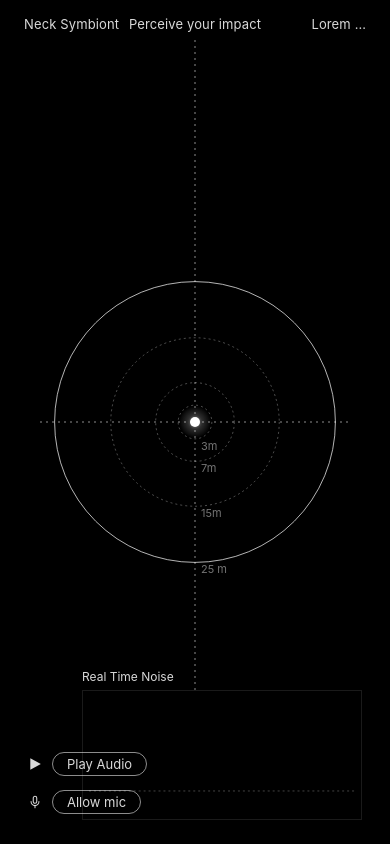
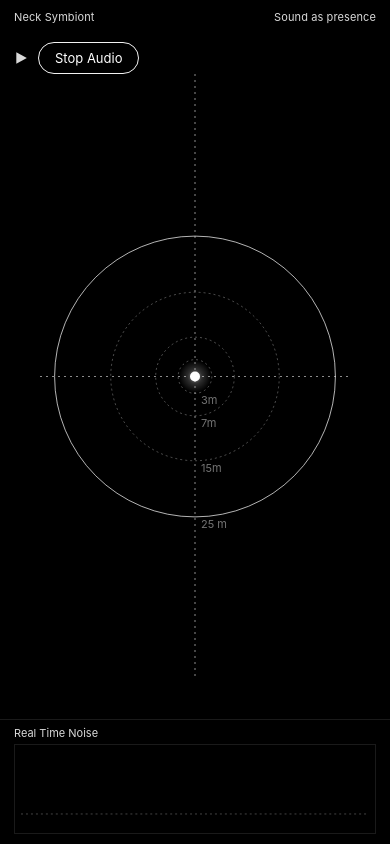
Before and after one commit to frasalva/Thesis, a plain HTML site: page neck-audio/index.html in a window 390 px wide. Drawn offline with Linux system fonts and the light colour scheme.

Commit message:
mobile adaptation

```diff
--- a/neck-audio/index.html
+++ b/neck-audio/index.html
@@ -2,7 +2,10 @@
 <html lang="en">
   <head>
     <meta charset="utf-8" />
-    <meta name="viewport" content="width=device-width, initial-scale=1" />
+    <meta
+      name="viewport"
+      content="width=device-width, initial-scale=1, viewport-fit=cover"
+    />
     <title>Neck Symbiont — Perceive your impact</title>
     <link rel="stylesheet" href="style.css" />
   </head>
@@ -11,7 +14,7 @@
       <header class="topbar">
         <span class="left">Neck Symbiont</span>
         <span class="center">Perceive your impact</span>
-        <span class="right">Lorem …</span>
+        <span class="right">Sound as presence</span>
       </header>
 
       <canvas id="radial-canvas"></canvas>
@@ -37,6 +40,12 @@
           <span class="label">Allow mic</span>
         </button>
       </section>
+
+      <!-- Mobile-only: shown if the browser blocks the AudioContext from
+           auto-resuming. One tap unlocks it. Hidden on desktop via CSS. -->
+      <div id="start-veil" hidden>
+        <button id="start-veil-btn" type="button">Tap to begin</button>
+      </div>
     </div>
 
     <script type="module" src="src/main.js"></script>
--- a/neck-audio/src/audio/engine.js
+++ b/neck-audio/src/audio/engine.js
@@ -1,7 +1,7 @@
 // AudioContext lifecycle + source switching. Exposes the AnalyserNode that the
 // rest of the app pulls features from. Source can be either the demo signal or
-// a microphone stream (Phase 6 hook is wired but mic.start() is left for the
-// "Allow mic" button to call when needed).
+// a microphone stream (the mic UI is hidden on mobile, but the engine method
+// stays available for desktop).
 
 import { createDemoSource } from './demo.js';
 import { createAnalyser } from './analyser.js';
--- a/neck-audio/src/main.js
+++ b/neck-audio/src/main.js
@@ -24,22 +24,61 @@ const state = {
 const radialCanvas = document.getElementById('radial-canvas');
 const linearCanvas = document.getElementById('linear-canvas');
 
-initControls(engine);
+const ui = initControls(engine);
 
-// Test/dev hooks (URL params, harmless in normal use):
-//   ?autoplay=1  -> simulate a click on Play after load (best-effort).
-//   ?fake=1      -> bypass the AudioContext entirely and inject synthetic
-//                   features into the render loop. Used for headless render
-//                   verification, where Web Audio is not reliable.
-const params = new URLSearchParams(location.search);
-if (params.get('autoplay') === '1') {
-  window.addEventListener('load', () => {
-    setTimeout(() => {
-      const btn = document.getElementById('btn-play');
-      if (btn) btn.click();
-    }, 50);
+// ── Mobile-only: auto-start the demo audio ───────────────────────────────
+// Desktop keeps the original behavior (user clicks Play / Allow mic). On
+// mobile we try to resume the AudioContext immediately; if the browser's
+// autoplay policy blocks it, a small "Tap to begin" veil takes the gesture.
+
+const isMobile = window.matchMedia('(max-width: 640px)').matches;
+
+if (isMobile) {
+  const veil = document.getElementById('start-veil');
+  const veilBtn = document.getElementById('start-veil-btn');
+
+  async function tryAutoStart() {
+    try {
+      await engine.startDemo();
+    } catch (err) {
+      console.warn('startDemo threw:', err);
+    }
+    // resume() can silently fail without throwing under autoplay policies —
+    // the authoritative signal is the context state.
+    const running = engine.isRunning();
+    if (running) {
+      ui.refresh();
+      veil.hidden = true;
+    }
+    return running;
+  }
+
+  window.addEventListener('load', async () => {
+    const ok = await tryAutoStart();
+    if (!ok) veil.hidden = false;
+  });
+
+  veilBtn.addEventListener('click', async () => {
+    veil.hidden = true;
+    await tryAutoStart();
+  });
+
+  // First interaction anywhere else also counts as the unlock gesture.
+  ['pointerdown', 'touchstart', 'keydown'].forEach((evt) => {
+    window.addEventListener(evt, async function once() {
+      window.removeEventListener(evt, once);
+      if (!engine.isRunning()) {
+        await tryAutoStart();
+        if (engine.isRunning()) veil.hidden = true;
+      }
+    });
   });
 }
+
+// Test/dev hook: ?fake=1 bypasses the AudioContext entirely and injects
+// synthetic features into the render loop. Used for headless render
+// verification, where Web Audio is not reliable.
+const params = new URLSearchParams(location.search);
 if (params.get('fake') === '1') {
   state.fake = true;
 }
--- a/neck-audio/src/ui/controls.js
+++ b/neck-audio/src/ui/controls.js
@@ -59,4 +59,5 @@ export function initControls(engine, { onSourceChange } = {}) {
   });
 
   refresh();
+  return { refresh };
 }
--- a/neck-audio/style.css
+++ b/neck-audio/style.css
@@ -150,3 +150,105 @@ html, body {
   border-color: rgba(255, 255, 255, 0.95);
   color: #fff;
 }
+
+/* ── Start veil (mobile only) ────────────────────────────────────────────── */
+/* Hidden on desktop entirely. On mobile it surfaces only if autoplay was
+   blocked by the browser; one tap unlocks the AudioContext. */
+
+#start-veil {
+  display: none;
+}
+
+#start-veil-btn {
+  appearance: none;
+  background: transparent;
+  border: 1px solid rgba(255, 255, 255, 0.75);
+  border-radius: 999px;
+  color: #fff;
+  font-family: inherit;
+  font-size: 14px;
+  letter-spacing: 0.02em;
+  padding: 12px 24px;
+  cursor: pointer;
+  -webkit-tap-highlight-color: transparent;
+}
+#start-veil-btn:hover { border-color: #fff; }
+
+/* ── Mobile layout (≤ 640px) ─────────────────────────────────────────────── */
+/* Restructure the absolute desktop layout into a vertical stack:
+     topbar / radial (flex) / linear strip (smaller).
+   Also hide the mic button — only the bundled demo audio is exposed here.   */
+
+@media (max-width: 640px) {
+  .app {
+    /* 100dvh tracks the visible viewport (URL bar / home indicator). */
+    height: 100dvh;
+    display: grid;
+    grid-template-rows: auto minmax(0, 1fr) auto;
+    padding-top: env(safe-area-inset-top);
+    padding-bottom: env(safe-area-inset-bottom);
+    overscroll-behavior: none;
+  }
+
+  .topbar {
+    position: static;
+    padding: 10px 14px;
+    font-size: 11px;
+    grid-row: 1;
+  }
+  /* Center label is implied by left+right on a narrow screen — drop it. */
+  .topbar .center { display: none; }
+
+  /* Radial canvas becomes a normal grid item filling the middle row. */
+  #radial-canvas {
+    position: relative;
+    inset: auto;
+    width: 100%;
+    height: 100%;
+    grid-row: 2;
+  }
+
+  /* Linear strip: smaller than the radial, sitting below it. */
+  .ministrip {
+    position: static;
+    bottom: auto;
+    right: auto;
+    width: 100%;
+    padding: 6px 14px 10px;
+    border-top: 1px solid var(--border);
+    pointer-events: auto;
+    grid-row: 3;
+  }
+  .ministrip .label { font-size: 11px; margin-bottom: 4px; }
+  #linear-canvas { height: 90px; }
+
+  /* Mic button is removed on mobile per the project spec. */
+  #btn-mic { display: none; }
+
+  /* Play button stays available for manual pause/resume. Position it over
+     the radial section, above the linear strip. */
+  .controls {
+    bottom: auto;
+    top: calc(env(safe-area-inset-top) + 44px);
+    left: 14px;
+  }
+  .btn .label {
+    height: 32px;        /* bigger touch target */
+    padding: 0 16px;
+    font-size: 13px;
+  }
+
+  /* Veil is allowed to render on mobile — JS sets [hidden] when autoplay
+     succeeds and removes it when the user has tapped. */
+  #start-veil {
+    display: flex;
+    position: absolute;
+    inset: 0;
+    background: rgba(0, 0, 0, 0.55);
+    backdrop-filter: blur(2px);
+    align-items: center;
+    justify-content: center;
+    z-index: 100;
+  }
+  #start-veil[hidden] { display: none; }
+}
```
